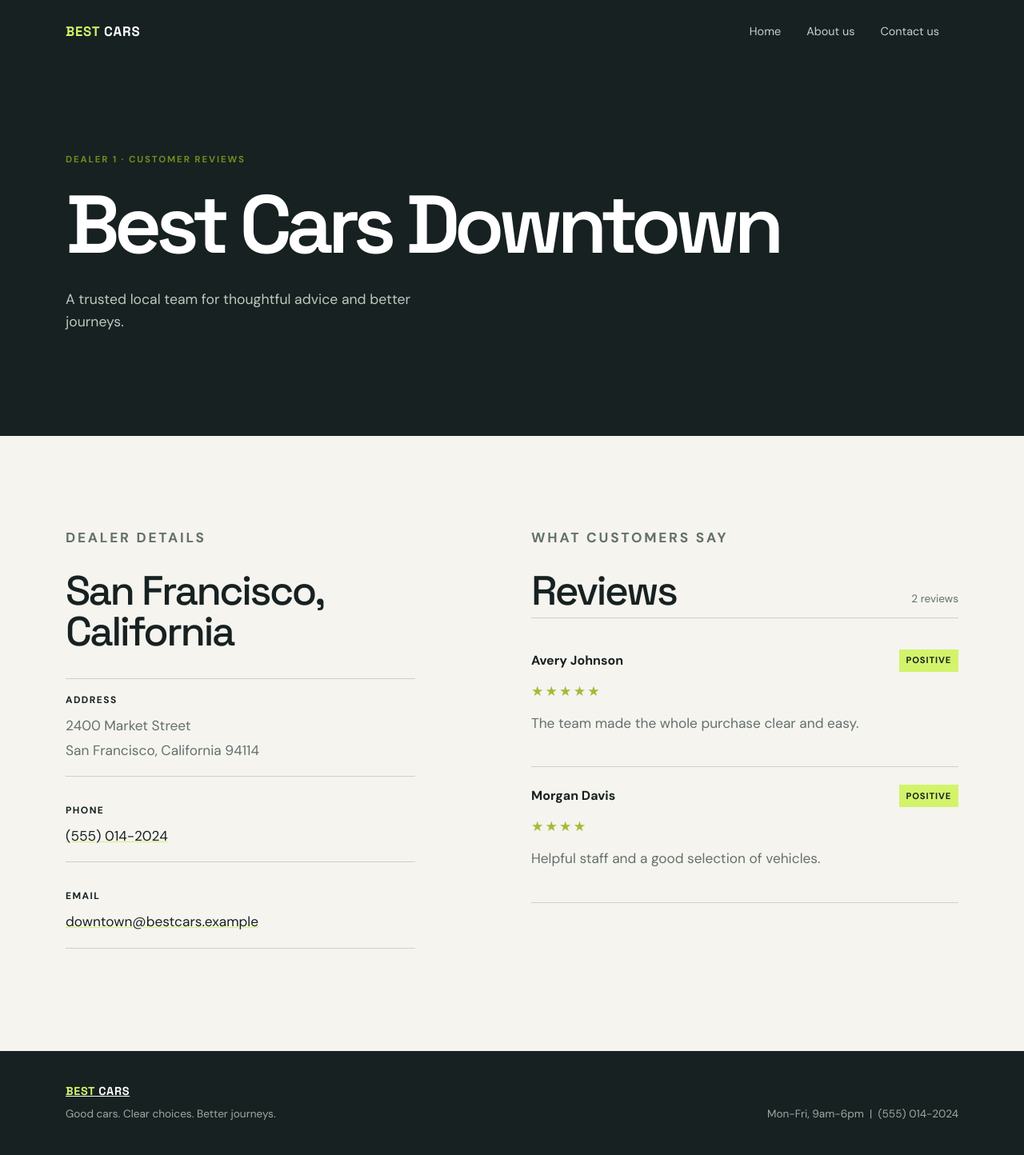
After one commit to Gaurav-Thorat16/best-cars, a Django app: page /dealer/1/ in a window 1280 px wide. The commit adds this page. Shown: the whole page at 80% size. Run offline with Django 5.2, Linux system fonts and the light colour scheme.

Commit message:
Add dealer details and reviews screenshot

```diff
--- a/djangoapp/static/djangoapp/css/site.css
+++ b/djangoapp/static/djangoapp/css/site.css
@@ -44,6 +44,18 @@ h2 { font-size: clamp(2rem, 4vw, 3.5rem); letter-spacing: -0.05em; line-height:
 .contact-detail { border-top: 1px solid var(--line); padding: 1.3rem 0; display: grid; grid-template-columns: 7rem 1fr; gap: 1rem; }
 .detail-label { color: var(--muted); font-size: .85rem; text-transform: uppercase; letter-spacing: .12em; }
 .contact-detail strong { font-size: 1.1rem; font-weight: 500; }
+.dealer-detail-hero { padding-bottom: 6rem; }
+.dealer-detail-section { background: var(--paper); }
+.dealer-info { border-top: 1px solid var(--line); margin-top: 2rem; }
+.dealer-info p { border-bottom: 1px solid var(--line); padding: 1rem 0; color: var(--muted); }
+.dealer-info strong { display: block; color: var(--ink); font-size: .75rem; letter-spacing: .12em; text-transform: uppercase; margin-bottom: .35rem; }
+.dealer-info a { color: var(--ink); text-decoration-color: var(--accent); }
+.reviews-heading { display: flex; justify-content: space-between; align-items: end; border-bottom: 1px solid var(--line); margin-bottom: 1rem; }
+.review-count { color: var(--muted); font-size: .85rem; margin-bottom: .8rem; }
+.review-card { border-bottom: 1px solid var(--line); padding: 1.4rem 0; }
+.review-top { display: flex; justify-content: space-between; align-items: center; gap: 1rem; }
+.sentiment-badge { background: var(--accent); color: var(--ink); font-size: .7rem; font-weight: 700; padding: .35rem .55rem; text-transform: uppercase; letter-spacing: .08em; }
+.stars { color: #a4bb35 !important; letter-spacing: .12em; margin: .55rem 0 !important; }
 .auth-shell { max-width: 42rem; }
 .auth-form { display: grid; gap: 1.25rem; margin-top: 2rem; max-width: 28rem; }
 .auth-form label { display: grid; gap: .45rem; color: var(--muted); font-size: .85rem; text-transform: uppercase; letter-spacing: .1em; }
@@ -52,4 +64,4 @@ h2 { font-size: clamp(2rem, 4vw, 3.5rem); letter-spacing: -0.05em; line-height:
 .site-footer { background: var(--ink); color: #9eaaa2; padding: 2.5rem 0; font-size: .85rem; }
 .footer-brand { font-size: .9rem; }
 .footer-meta { align-self: end; }
-@media (max-width: 767px) { h1 { font-size: 3.5rem; } .hero-section::after { width: 80vw; height: 80vw; right: -35vw; } .intro-strip, .dealers-section, .content-section { padding: 5rem 0; } .section-heading-row { display: block; } .section-note { margin-top: 1.5rem; } .navbar-auth-status { margin-left: auto; margin-right: .75rem; } .footer-meta { align-self: start; } }
+@media (max-width: 767px) { h1 { font-size: 3.5rem; } .hero-section::after { width: 80vw; height: 80vw; right: -35vw; } .intro-strip, .dealers-section, .content-section { padding: 5rem 0; } .section-heading-row { display: block; } .section-note { margin-top: 1.5rem; } .navbar-auth-status { margin-left: auto; margin-right: .75rem; } .reviews-heading { align-items: start; flex-direction: column; } .footer-meta { align-self: start; } }
--- /dev/null
+++ b/djangoapp/templates/djangoapp/dealer_detail.html
@@ -0,0 +1,6 @@
+{% extends "djangoapp/base.html" %}
+{% block title %}{{ dealer.name }} | Best Cars{% endblock %}
+{% block content %}
+<section class="page-hero dealer-detail-hero"><div class="container"><p class="eyebrow accent-text">Dealer {{ dealer_id }} &middot; Customer reviews</p><h1>{{ dealer.name }}</h1><p class="hero-copy">A trusted local team for thoughtful advice and better journeys.</p></div></section>
+<section class="content-section dealer-detail-section"><div class="container"><div class="row g-5"><div class="col-lg-5"><p class="eyebrow accent-text">Dealer details</p><h2>{{ dealer.city }}, {{ dealer.state }}</h2><div class="dealer-info"><p><strong>Address</strong>{{ dealer.address }}<br>{{ dealer.city }}, {{ dealer.state }} {{ dealer.zip }}</p><p><strong>Phone</strong><a href="tel:+15550142024">{{ dealer.phone }}</a></p><p><strong>Email</strong><a href="mailto:{{ dealer.email }}">{{ dealer.email }}</a></p></div></div><div class="col-lg-6 offset-lg-1"><div class="reviews-heading"><div><p class="eyebrow accent-text">What customers say</p><h2>Reviews</h2></div><span class="review-count">{{ dealer.reviews|length }} reviews</span></div>{% for review in dealer.reviews %}<article class="review-card"><div class="review-top"><strong>{{ review.author }}</strong><span class="sentiment-badge">{{ review.sentiment }}</span></div><p class="stars" aria-label="{{ review.rating }} out of 5 stars">{% for star in "12345"|slice:review.rating %}&#9733;{% endfor %}</p><p>{{ review.text }}</p></article>{% endfor %}</div></div></div></section>
+{% endblock %}
--- /dev/null
+++ b/djangoapp/templates/djangoapp/dealer_not_found.html
@@ -0,0 +1,3 @@
+{% extends "djangoapp/base.html" %}
+{% block title %}Dealer not found | Best Cars{% endblock %}
+{% block content %}<section class="content-section"><div class="container"><h1>Dealer not found.</h1><p class="lead">We could not find that dealer.</p></div></section>{% endblock %}
--- a/djangoapp/views.py
+++ b/djangoapp/views.py
@@ -34,6 +34,28 @@ def about(request):
 
 def contact(request):
     return render(request, "djangoapp/contact.html")
+
+
+def dealer_detail(request, dealer_id):
+    dealers = {
+        1: {
+            "name": "Best Cars Downtown",
+            "city": "San Francisco",
+            "address": "2400 Market Street",
+            "zip": "94114",
+            "state": "California",
+            "phone": "(555) 014-2024",
+            "email": "downtown@bestcars.example",
+            "reviews": [
+                {"author": "Avery Johnson", "rating": 5, "text": "The team made the whole purchase clear and easy.", "sentiment": "Positive"},
+                {"author": "Morgan Davis", "rating": 4, "text": "Helpful staff and a good selection of vehicles.", "sentiment": "Positive"},
+            ],
+        }
+    }
+    dealer = dealers.get(dealer_id)
+    if dealer is None:
+        return render(request, "djangoapp/dealer_not_found.html", status=404)
+    return render(request, "djangoapp/dealer_detail.html", {"dealer": dealer, "dealer_id": dealer_id})
 
 
 @ensure_csrf_cookie
--- a/djangoproj/urls.py
+++ b/djangoproj/urls.py
@@ -9,4 +9,10 @@ urlpatterns = [
     path("", views.home, name="home"),
     path("about/", views.about, name="about"),
     path("contact/", views.contact, name="contact"),
+    path("dealer/<int:dealer_id>/", views.dealer_detail, name="dealer_detail"),
+    path("login/", views.login_page, name="login_page"),
+    path("register/", views.register_page, name="register_page"),
+    path("login", views.login_api, name="login_api"),
+    path("register", views.register_api, name="register_api"),
+    path("logout", views.logout_api, name="logout_api"),
 ]
```
Also changed, not shown: djangoapp/tests/test_pages.py (+6 -0 lines), dealer_id_reviews.png (added).
